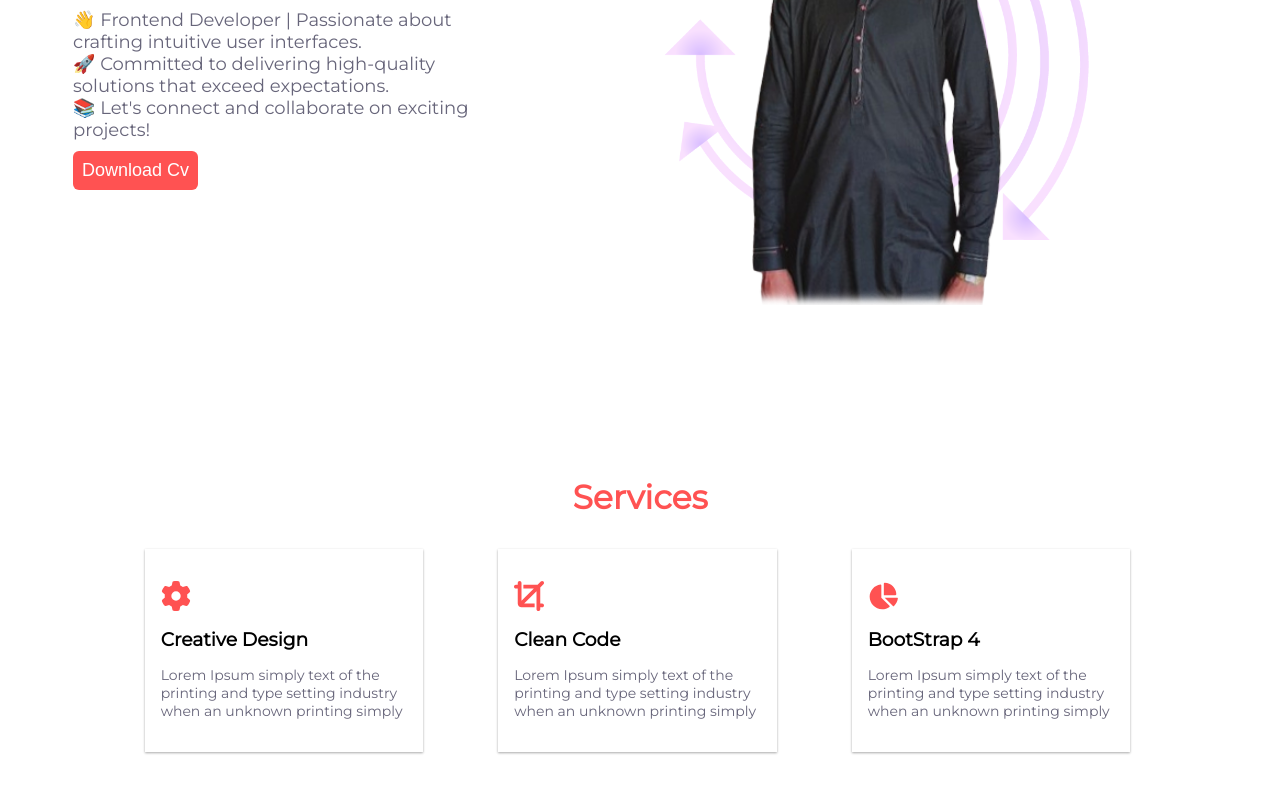
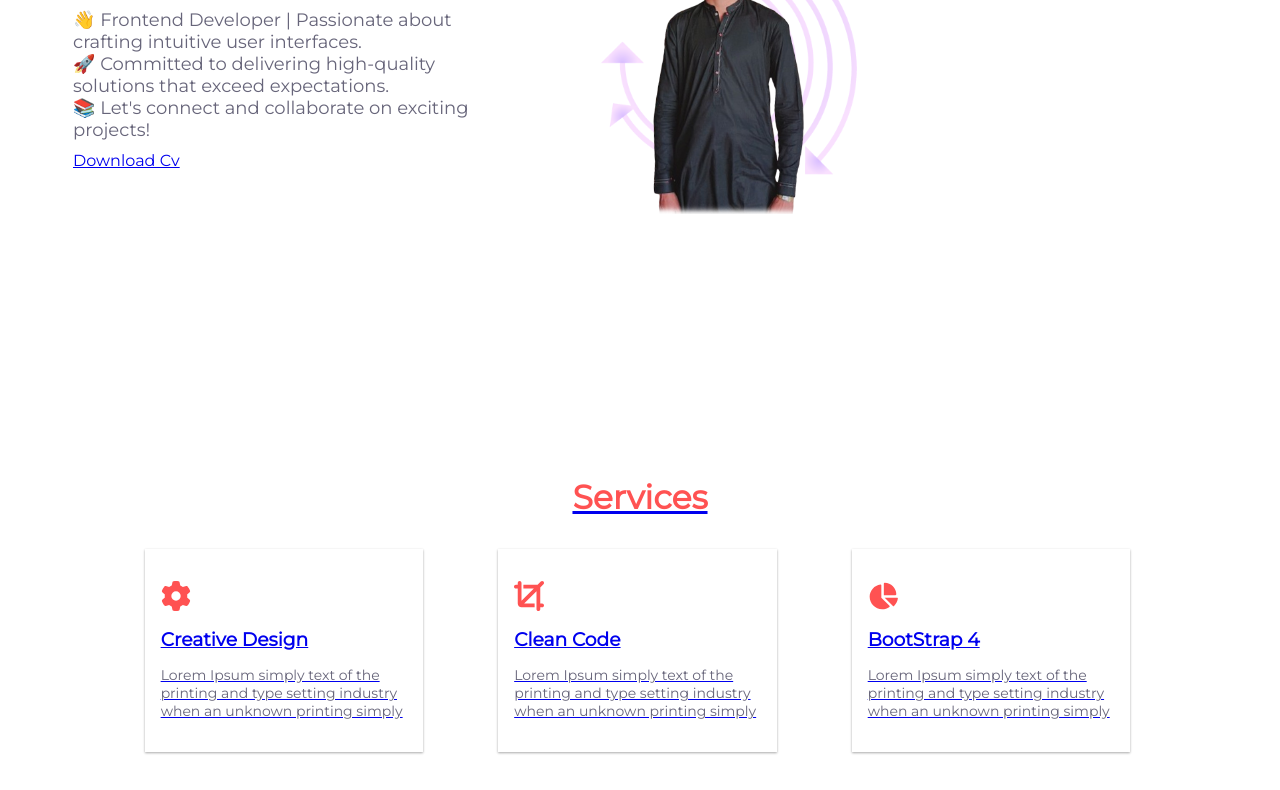
Before and after one commit to wahidst3/Portfolio, a plain HTML site: page index.html in a window 1280 px wide. Shown: the part 492-1282 px from the top of the page. Drawn offline with Linux system fonts and the light colour scheme.

Commit message:
index.html

```diff
--- a/index.html
+++ b/index.html
@@ -33,7 +33,7 @@
 
                 📚 Let's connect and collaborate on exciting projects! <br></span></p>
 
-            <button>Download Cv</button>
+            <a href="Blue and White Modern Professional Resume (1).pdf"  download = "file_name">Download Cv</button>
         </div>
         <div class="right">
             <div class="img">
```
